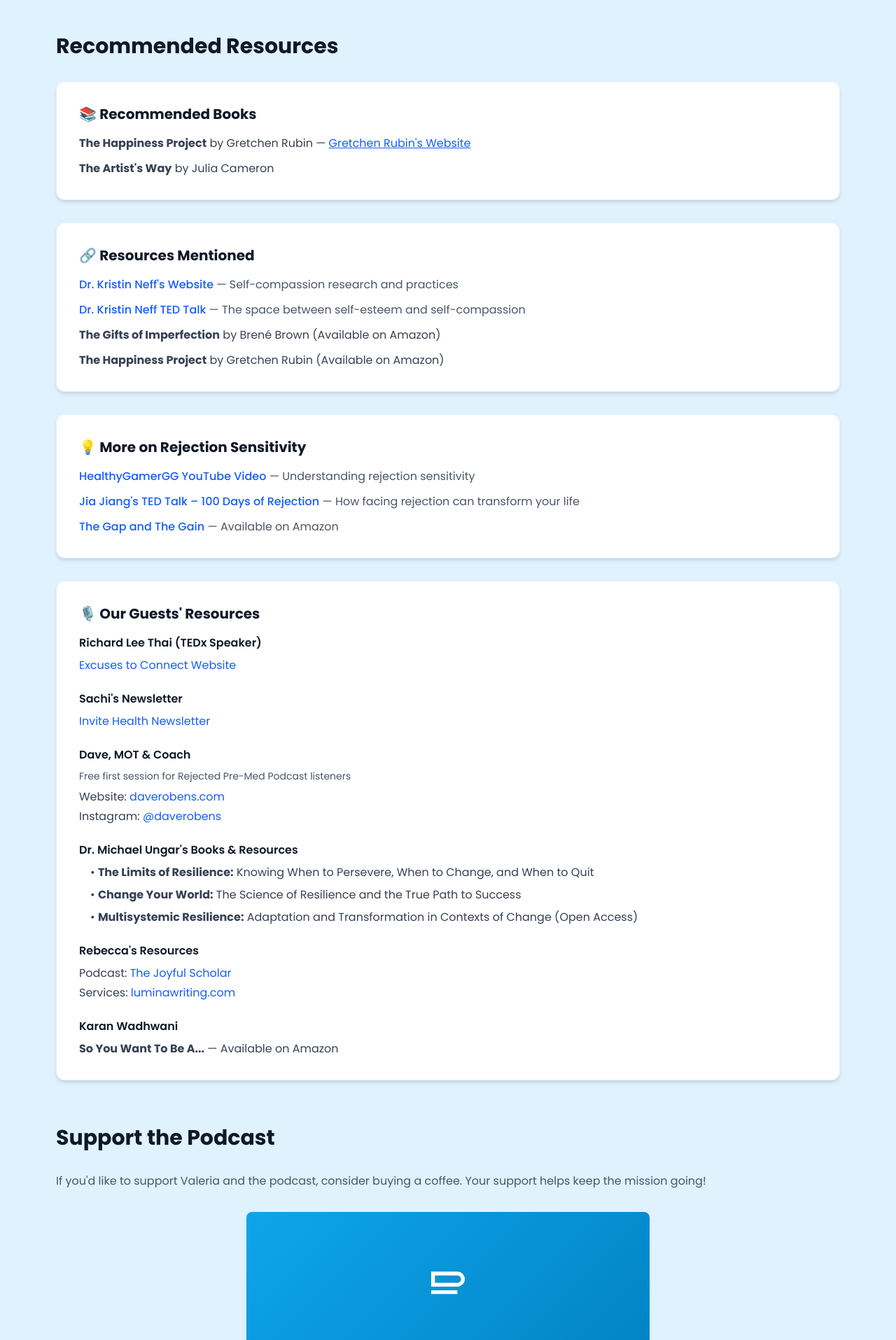
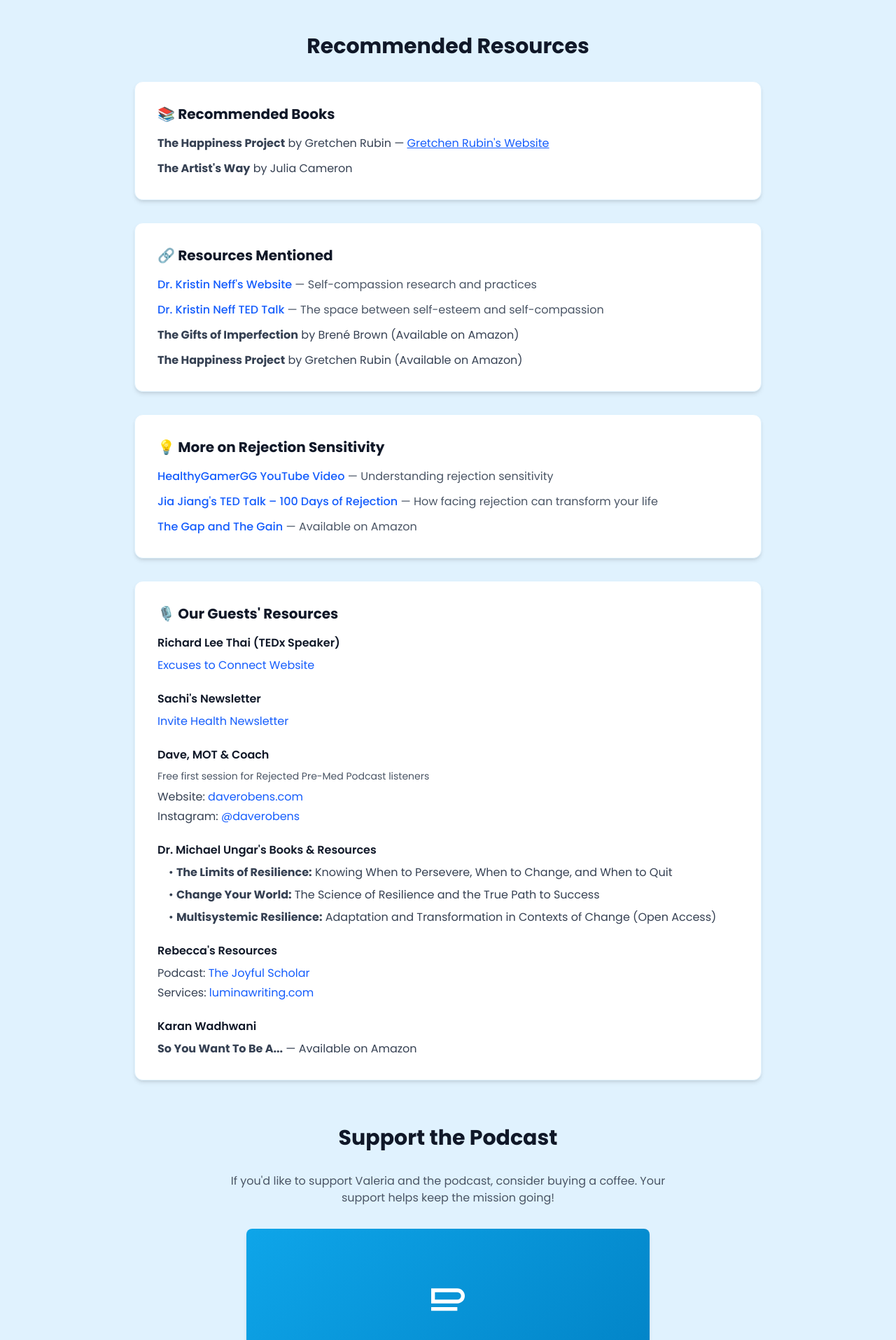
Before and after one commit to xrustiks/rejred, a Next.js app: page /support in a window 1280 px wide. Shown: the part 405-2320 px from the top of the page at 70% size. Built offline with nearby package versions, Linux system fonts and the light colour scheme.

Commit message:
resources centered well now

```diff
--- a/app/support/page.tsx
+++ b/app/support/page.tsx
@@ -5,18 +5,18 @@
 
 export default function SupportPage() {
   return (
-    <div className="container mx-auto px-4 py-10 sm:py-12 md:py-16 max-w-6xl">
-      <h1 className="text-3xl sm:text-4xl font-bold mb-4">Support & Resources</h1>
-      <p className="text-gray-600 mb-12">
+    <div className="container mx-auto px-4 py-10 sm:py-12 md:py-16">
+      <h1 className="text-3xl sm:text-4xl font-bold mb-3 sm:mb-4">Support & Resources</h1>
+      <p className="text-gray-600 mb-8 sm:mb-12">
         Discover valuable resources for resilience, mental wellness, and personal growth.
       </p>
 
       {/* Recommended Resources Section */}
-      <section className="mb-16">
+      <section className="mb-12 sm:mb-16 mx-auto max-w-4xl text-center">
         <h2 className="text-3xl font-bold mb-8 text-gray-900">Recommended Resources</h2>
 
         {/* Recommended Books */}
-        <div className="bg-white rounded-xl p-6 sm:p-8 shadow-md border border-sky-100 mb-8">
+        <div className="bg-white rounded-xl p-6 sm:p-8 shadow-md border border-sky-100 mb-8 text-left">
           <h3 className="text-xl font-bold text-gray-900 mb-4">📚 Recommended Books</h3>
           <ul className="space-y-3">
             <li className="text-gray-700">
@@ -32,7 +32,7 @@
         </div>
 
         {/* Resources Mentioned */}
-        <div className="bg-white rounded-xl p-6 sm:p-8 shadow-md border border-sky-100 mb-8">
+        <div className="bg-white rounded-xl p-6 sm:p-8 shadow-md border border-sky-100 mb-8 text-left">
           <h3 className="text-xl font-bold text-gray-900 mb-4">🔗 Resources Mentioned</h3>
           <ul className="space-y-3">
             <li>
@@ -57,7 +57,7 @@
         </div>
 
         {/* More on Rejection Sensitivity */}
-        <div className="bg-white rounded-xl p-6 sm:p-8 shadow-md border border-sky-100 mb-8">
+        <div className="bg-white rounded-xl p-6 sm:p-8 shadow-md border border-sky-100 mb-8 text-left">
           <h3 className="text-xl font-bold text-gray-900 mb-4">💡 More on Rejection Sensitivity</h3>
           <ul className="space-y-3">
             <li>
@@ -82,7 +82,7 @@
         </div>
 
         {/* Our Guests' Resources */}
-        <div className="bg-white rounded-xl p-6 sm:p-8 shadow-md border border-sky-100 mb-8">
+        <div className="bg-white rounded-xl p-6 sm:p-8 shadow-md border border-sky-100 mb-8 text-left">
           <h3 className="text-xl font-bold text-gray-900 mb-4">🎙️ Our Guests' Resources</h3>
 
           <div className="space-y-6">
@@ -157,9 +157,9 @@
       </section>
 
       {/* Support CTA - Moved to Bottom */}
-      <section className="mt-16">
-        <h2 className="text-3xl font-bold mb-8 text-gray-900">Support the Podcast</h2>
-        <p className="text-gray-600 mb-8">
+      <section className="mt-12 sm:mt-16 text-center mx-auto max-w-4xl">
+        <h2 className="text-3xl font-bold mb-4 sm:mb-8 text-gray-900">Support the Podcast</h2>
+        <p className="text-gray-600 mb-8 max-w-2xl mx-auto">
           If you'd like to support Valeria and the podcast, consider buying a coffee. Your support helps keep the mission going!
         </p>
         <a
```
